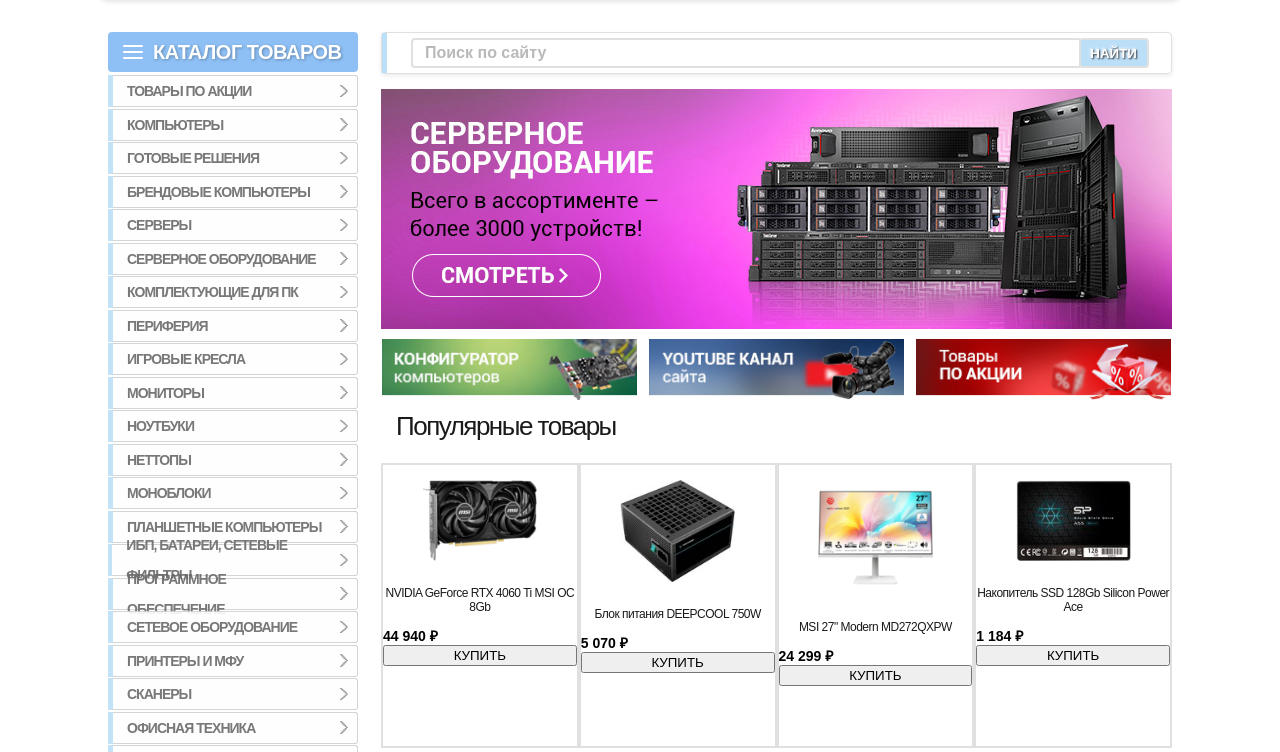
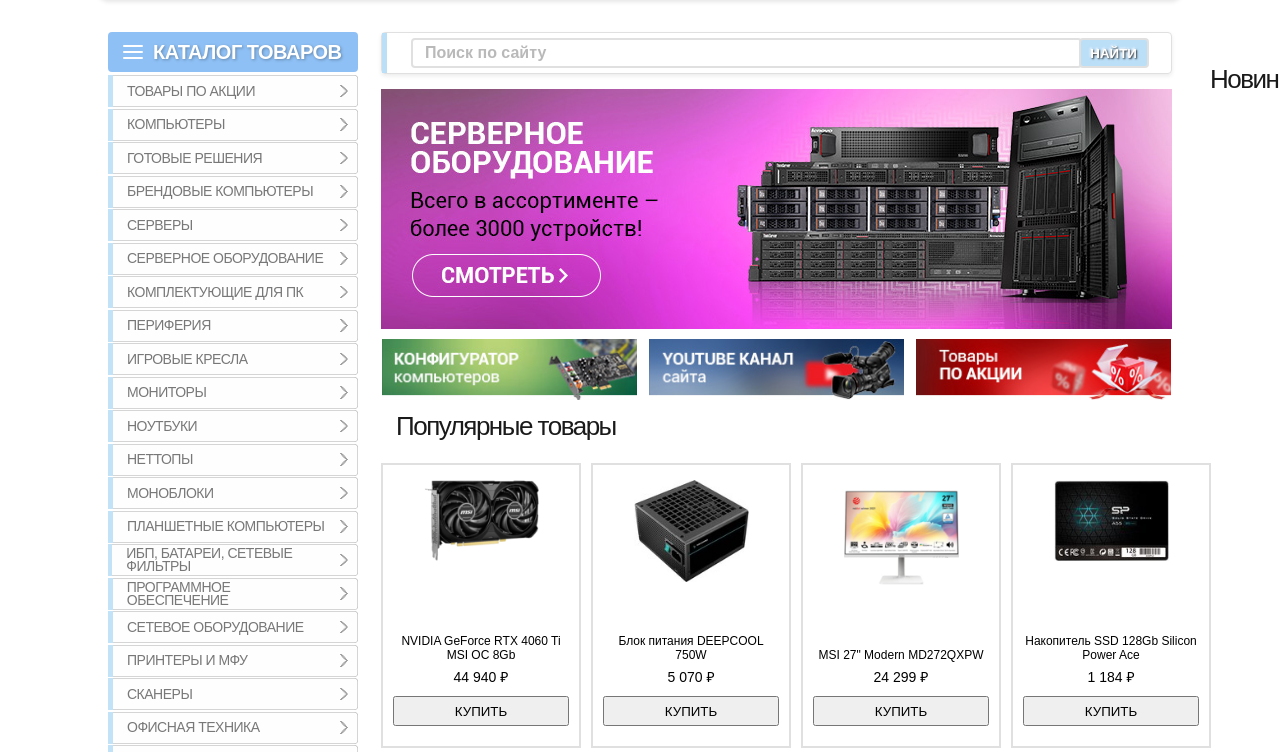
Before and after one commit to ShketRybee/compday, a plain HTML site: page index.html in a window 1280 px wide. Shown: the part 154-906 px from the top of the page. Drawn offline with Linux system fonts and the light colour scheme.

Commit message:
product-cards

```diff
--- a/index.html
+++ b/index.html
@@ -279,30 +279,45 @@
             <div class="main-cards">
                 <h2>Популярные товары</h2>
                 <div class="product-cards">
+                    <!-- Карточка 1 -->
                     <div class="product-card">
-                        <img src="img\item-card\6120293.png" alt="Product 1">
-                        <h3>NVIDIA GeForce RTX 4060 Ti MSI OC 8Gb
-                        </h3>
+                        <img src="img/item-card/6120293.png" alt="RTX 4060 Ti">
+                        <div class="card-footer">
+                            <h3>NVIDIA GeForce RTX 4060 Ti MSI OC 8Gb</h3>
                             <span class="price">44 940 ₽</span>
                             <button class="button-buy">КУПИТЬ</button>
                         </div>
+                    </div>
+
+                    <!-- Карточка 2 -->
                     <div class="product-card">
-                        <img src="img\item-card\883854.jpeg" alt="Product 2">
+                        <img src="img/item-card/883854.jpeg" alt="Блок питания">
+                        <div class="card-footer">
                             <h3>Блок питания DEEPCOOL 750W</h3>
                             <span class="price">5 070 ₽</span>
                             <button class="button-buy">КУПИТЬ</button>
                         </div>
+                    </div>
+
+                    <!-- Карточка 3 -->
                     <div class="product-card">
-                        <img src="img\item-card\6015452.png" alt="Product 3">
+                        <img src="img/item-card/6015452.png" alt="Монитор MSI">
+                        <div class="card-footer">
                             <h3>MSI 27" Modern MD272QXPW</h3>
                             <span class="price">24 299 ₽</span>
                             <button class="button-buy">КУПИТЬ</button>
                         </div>
+                    </div>
+
+                    <!-- Карточка 4 -->
                     <div class="product-card">
-                        <img src="img\item-card\372632.jpeg" alt="Product 4">
+                        <img src="img/item-card/372632.jpeg" alt="SSD накопитель">
+                        <div class="card-footer">
                             <h3>Накопитель SSD 128Gb Silicon Power Ace</h3>
-                        <span class="product-price">1 184 ₽</span>
+                            <span class="price">1 184 ₽</span>
                             <button class="button-buy">КУПИТЬ</button>
+                        </div>
+                    </div>
                 </div>
             </div>
         </div>
--- a/styles.css
+++ b/styles.css
@@ -345,9 +345,9 @@
     color: var(--gray1-color);
     opacity: 0.9;
     font-size: 14px;
-    font-weight: bold;
-    line-height: 30px;
-    letter-spacing: -1px;
+    font-weight: 500;
+    line-height: 13px;
+    letter-spacing: -0.5px;
     cursor: pointer;
     gap: 14px;
 }
@@ -530,36 +530,46 @@
 
 .product-cards {
     display: flex;
-    flex-direction: row;
+    gap: 10px;
     width: 791px;
-    height: 281px;
 }
 
 .product-card {
     width: 198px;
-    height: 281px;
     display: flex;
     flex-direction: column;
     border: 2px solid var(--light-gray2-color);
+    min-height: 281px; /* Минимальная высота */
 }
 
 .product-card img {
     width: 115px;
     margin: 15px auto;
     object-fit: contain;
+    flex-shrink: 0; /* Запрещаем сжатие изображения */
+}
+
+.card-footer {
+    margin-top: auto; /* Прижимаем к низу */
+    padding: 0 10px 20px; /* Отступ снизу 20px */
+    text-align: center;
 }
 
 .product-card h3 {
     font-size: 12px;
     font-weight: 200;
-    color: var(--black-text);
-    text-align: center;
-    letter-spacing: -0.5px;
-    margin-top: 10px;
+    margin: 5px 0;
 }
 
-.product-card span {
-    font-weight: bold;
+.price {
+    font-weight: 500;
     font-size: 14px;
+    display: block;
+    margin-bottom: 10px;
+}
 
+.button-buy {
+    width: 176px;
+    height: 30px;
+    margin: 0 auto;
 }
```
Lines whose indentation alone changed are shown as unchanged.
